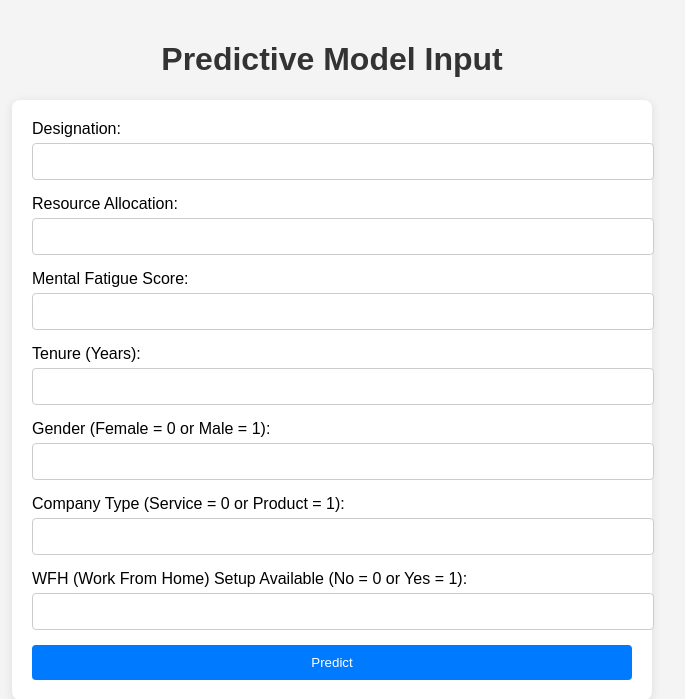
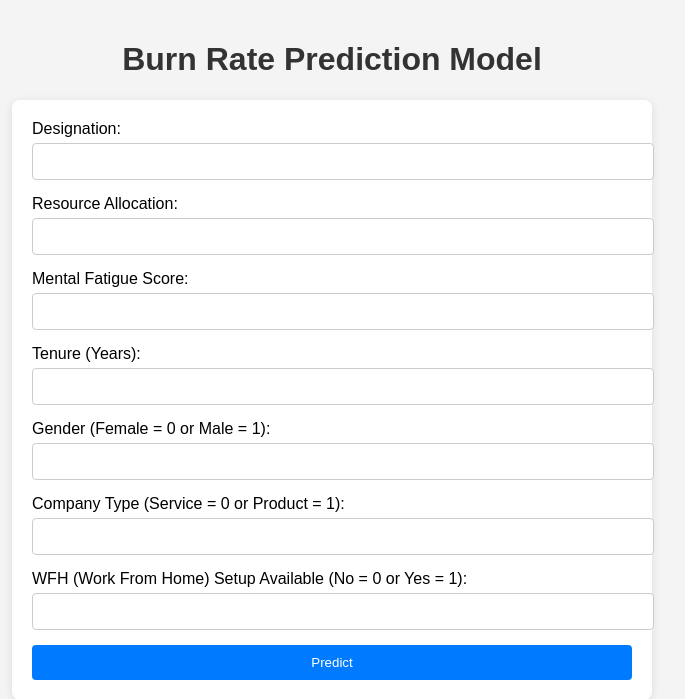
Before and after one commit to allanstar-byte/ML, a Django app: page / in a window 1280 px wide. Shown: the top 699 px of the page, without its empty margins (308-993 px from the left). Run offline with Django 5.2, Linux system fonts and the light colour scheme; parts of the project's set-up code (start-up, migrations or seed data) failed here and were passed over.

Commit message:
UI Changes

```diff
--- a/modelapp/templates/modelapp/index.html
+++ b/modelapp/templates/modelapp/index.html
@@ -3,10 +3,10 @@
 <head>
     <meta charset="UTF-8">
     <meta name="viewport" content="width=device-width, initial-scale=1.0">
-    <title>ML Prediction</title>
+    <title>Burn Rate Prediction</title>
 </head>
 <body style="font-family: Arial, sans-serif; background-color: #f4f4f4; margin: 0; padding: 20px;">
-    <h1 style="text-align: center; color: #333;">Predictive Model Input</h1>
+    <h1 style="text-align: center; color: #333;">Burn Rate Prediction Model</h1>
     <form method="POST" style="max-width: 600px; margin: auto; background: white; padding: 20px; border-radius: 8px; box-shadow: 0 2px 10px rgba(0, 0, 0, 0.1);">
         {% csrf_token %}
         <div style="margin-bottom: 15px;">
```
